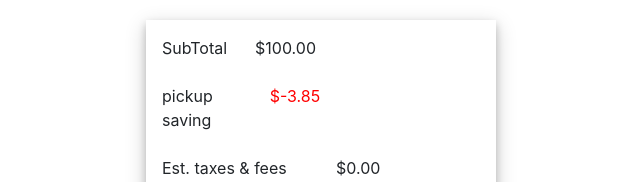
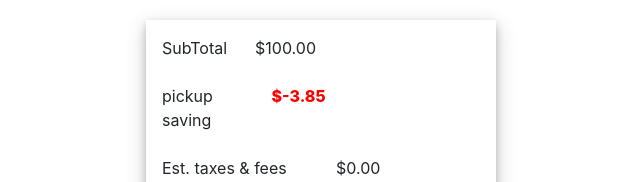
Before and after one commit to Masoume-vesali1993/Redux2, a React (Create React App) app: page / in a window 1280 px wide. Shown: the top 182 px of the page, without its empty margins (309-949 px from the left). Built offline with nearby package versions, Linux system fonts and the light colour scheme.

Commit message:
edit
edit style IckSavings

```diff
--- a/src/components/PickupSavings/PickupSavings.js
+++ b/src/components/PickupSavings/PickupSavings.js
@@ -3,12 +3,12 @@ import React, { Component } from 'react';
 import { Row, Col, Tooltip, OverlayTrigger } from 'react-bootstrap';
 
 var styles = {
-    PickupSavings: {
-    textDecoration: 'none'
+    pickupSavings: {
+    textDecoration: 'underline'
     },
     totalSaving:{
         color:'red',
-        fontWeight: 8000
+        fontWeight: 800
     }
 };
 
```
